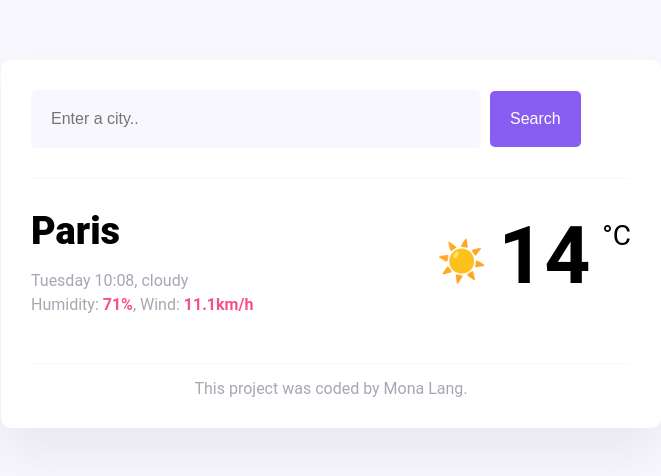
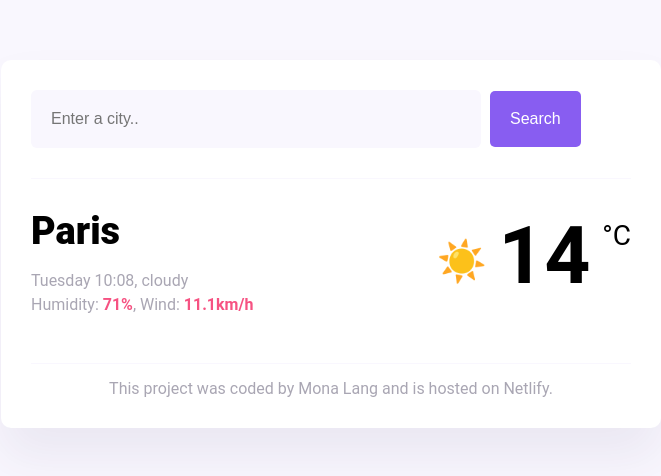
Before and after one commit to mlang1988/Project_WeatherApp, a plain HTML site: page homework4.html in a window 1280 px wide. Shown: the whole page, without its empty margins (309-970 px from the left). Drawn offline with nearby package versions, Linux system fonts and the light colour scheme.

Commit message:
Updated footer

```diff
--- a/homework4.html
+++ b/homework4.html
@@ -39,7 +39,9 @@
         </div>
       </main>
 
-      <footer>This project was coded by Mona Lang.</footer>
+      <footer>
+        This project was coded by Mona Lang and is hosted on Netlify.
+      </footer>
     </div>
     <script src="app.js"></script>
   </body>
```
